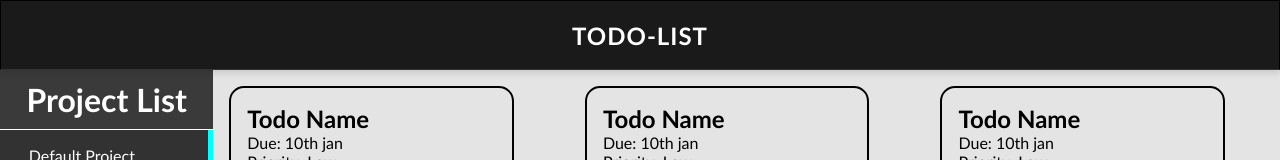
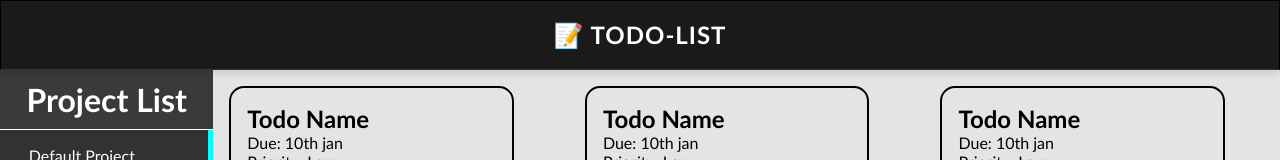
Before and after one commit to Appropriate32/Todo-List, a website built with webpack: page src/template.html in a window 1280 px wide. Shown: the top 160 px of the page. Built offline with nearby package versions, Linux system fonts and the light colour scheme.

Commit message:
Added a small logo next to header text

```diff
--- a/src/template.html
+++ b/src/template.html
@@ -7,7 +7,7 @@
 </head>
 <body>
     <header>
-        <h1>Todo-List</h1>
+        <h1>📝 Todo-List</h1>
     </header>
 <div class="main-content">
     <div class="project-section">
```
